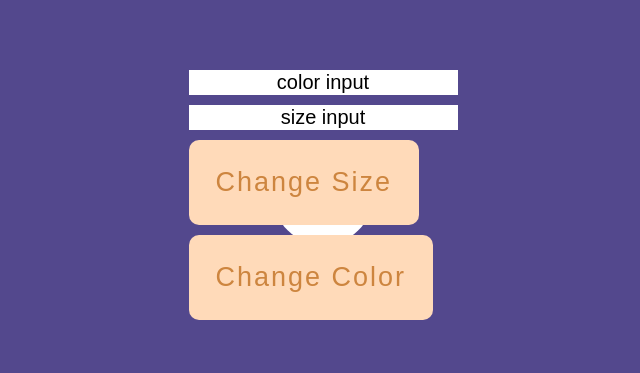
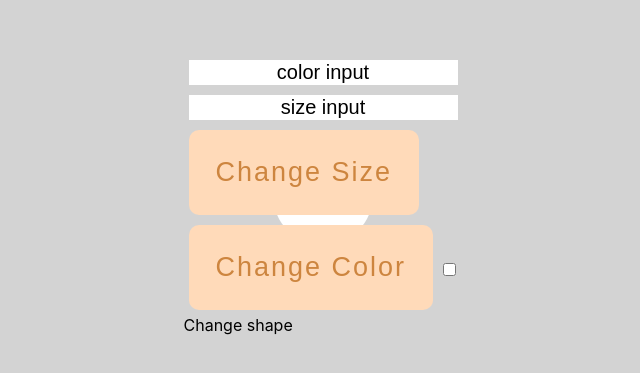
Before and after one commit to KKaciusis/my-app, a React (Create React App) app: page / in a window 1280 px wide. Shown: the part 205-578 px from the top of the page, without its empty margins (317-957 px from the left). Built offline with nearby package versions, Linux system fonts and the light colour scheme.

Commit message:
checkbox

```diff
--- a/src/components/App.jsx
+++ b/src/components/App.jsx
@@ -8,7 +8,8 @@
             bg: 'white',
             bgIn: 'color input',
             size: 100,
-            sizeIn: 'size input'
+            sizeIn: 'size input',
+            shapeSquere: false,
         };
     }
     inChangeSize = (e) => {
@@ -29,16 +30,21 @@
     doColor = () => {
         this.setState(state => ({bg: state.bgIn}));
     }
+    inChangeShape = (e) => {
+        this.setState(state => ({shapeSquere: (!state.shapeSquere)}))
+    }
 
 
     render() {
         return (
             <div className="circle" style={{backgroundColor: this.state.bg, width: this.state.size+'px', height: this.state.size+'px'}}>
                 <div>
-                <input type="text" value={this.state.bgIn} onChange={this.inChangeColor}/>
+                <input type="text" className="inputs" value={this.state.bgIn} onChange={this.inChangeColor}/>
                 <input type="text" value={this.state.sizeIn} onChange={this.inChangeSize}/>
                 <button className="input-button" onClick={this.doSize}>Change Size</button>
                 <button className="input-button" onClick={this.doColor}>Change Color</button>
+                <input id="check" type="checkbox" checked={this.state.shapeSquere} onChange={this.inChangeShape}/>
+                <label for="check">Change shape</label>
             </div>
             </div>
         );
--- a/src/index.scss
+++ b/src/index.scss
@@ -1,11 +1,11 @@
 :root {
-  --background-color: #ffe5e5;
+  --background-color: #2bff00;
   --color: #000000;
-  --feedback-bg-color: #ffffff;
+  --feedback-bg-color: #2bff00;
   --feedback-secondary-color: #ffacac;
-  --feedback-primary-color: #53488d;
-  --feedback-icon-color: #ffffff;
-  --feedback-form-input: #f4f4f4;
+  --feedback-primary-color: lightGrey;
+  --feedback-icon-color: #2bff00;
+  --feedback-form-input: #2bff00;
 }
 
 body {
@@ -178,3 +178,6 @@
       }
   }
 }
+.inputs{
+  border: 2px solid black;
+}
```
